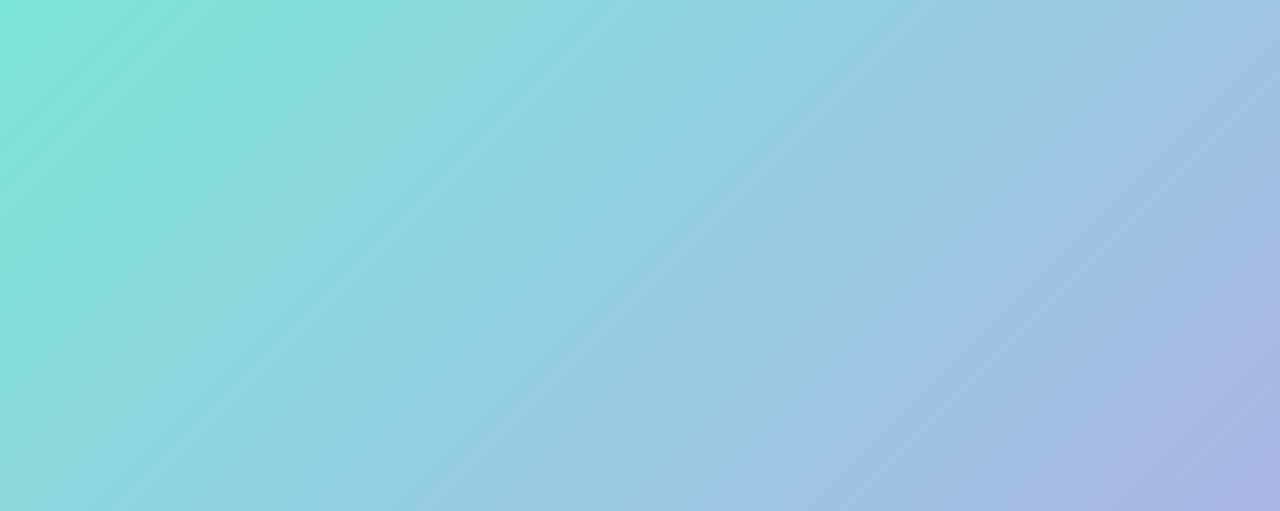
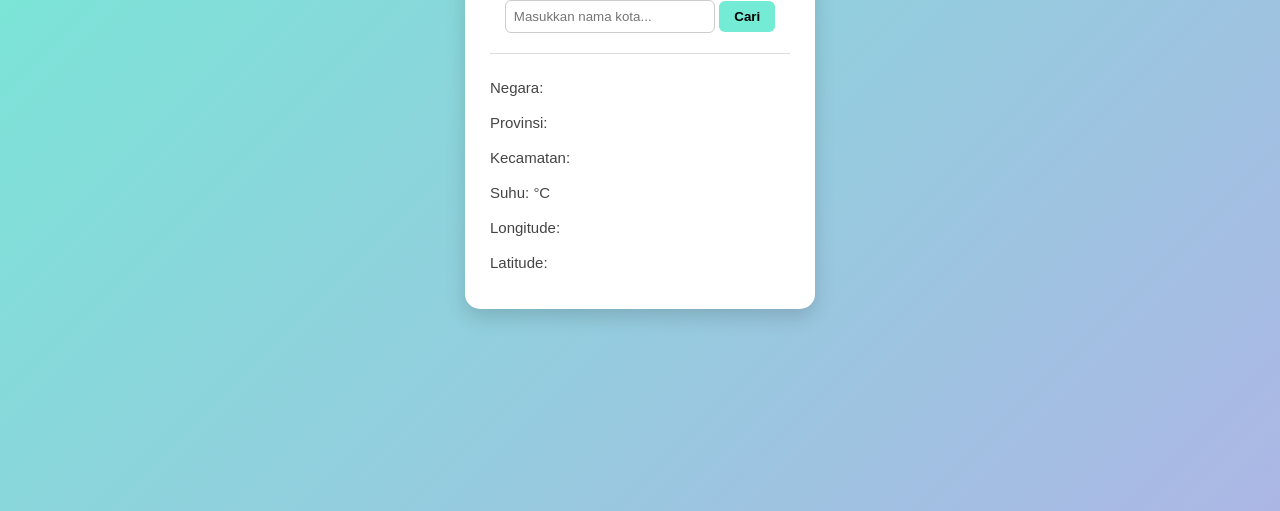
Before and after one commit to verss21/Pertemuan-2, a plain HTML site: page index.html in a window 1280 px wide. Shown: the part 289-800 px from the top of the page. Drawn offline with Linux system fonts and the light colour scheme.

Commit message:
Tampilan

```diff
--- a/index.html
+++ b/index.html
@@ -84,3 +84,22 @@
             height: 1px;
             background: #ddd;
         }
+    </style>
+</head>
+<body>
+    <div class="container">
+        <h2>Cek Cuaca</h2>
+        <div>
+            <input type="text" id="inputLokasi" placeholder="Masukkan nama kota...">
+            <button id="btnCari">Cari</button>
+        </div>
+        <hr>
+        <div id="tampilan">
+            <p>Negara: <span id="negara"></span></p>
+            <p>Provinsi: <span id="provinsi"></span></p>
+            <p>Kecamatan: <span id="kecamatan"></span></p>
+            <p>Suhu: <span id="suhu"></span> °C</p>
+            <p>Longitude: <span id="longitude"></span></p>
+            <p>Latitude: <span id="latitude"></span></p>
+        </div>
+    </div>
```
